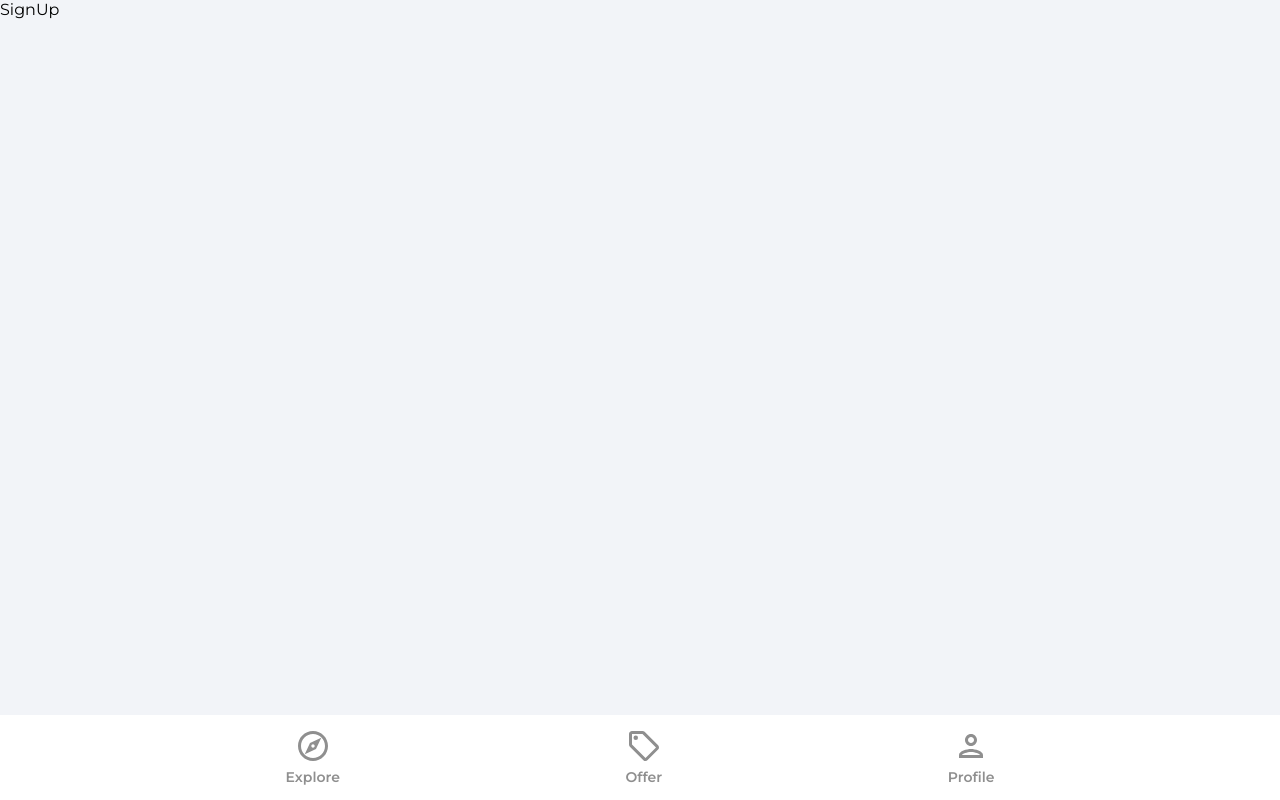
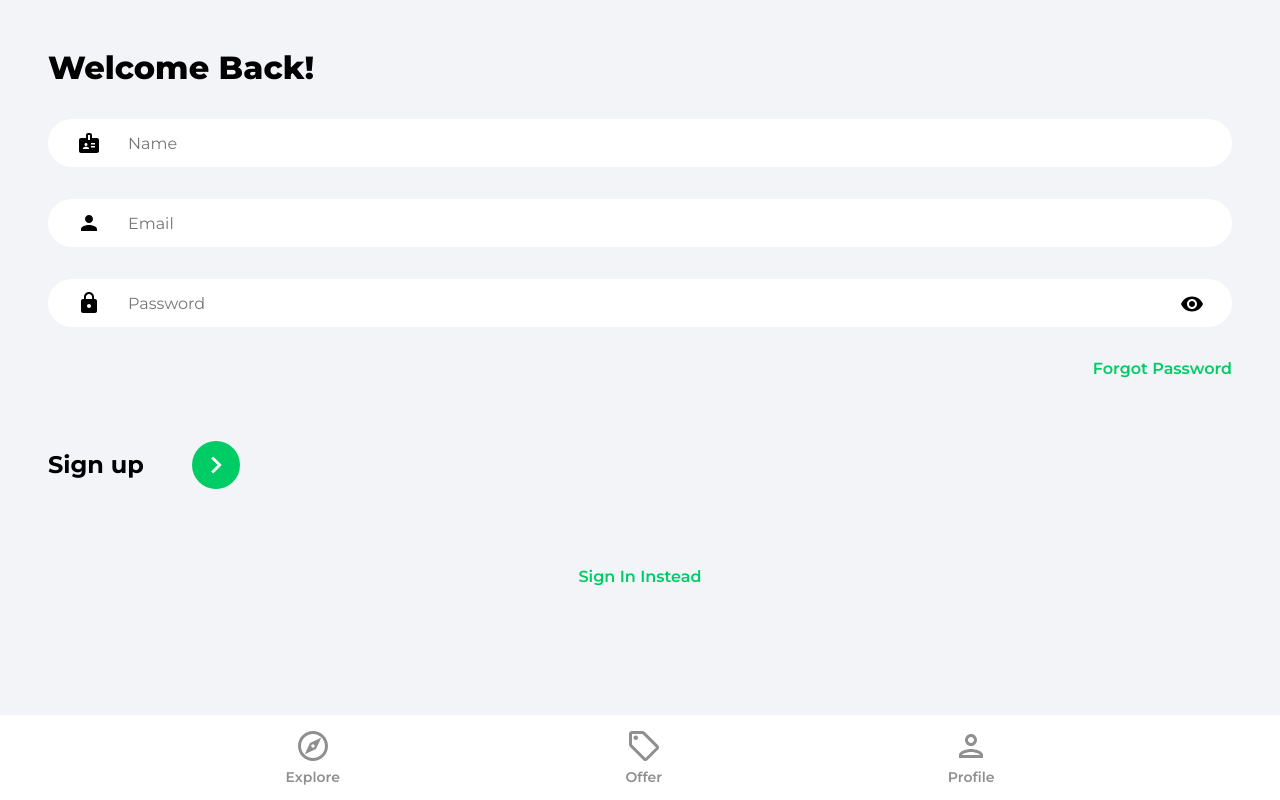
Before and after one commit to Gorbataras/house-marketplace, a React (Create React App) app: page /sign-up in a window 1280 px wide. Built offline with nearby package versions, Linux system fonts and the light colour scheme.

Commit message:
implement sign in and up routine

```diff
--- a/src/pages/SignIn.jsx
+++ b/src/pages/SignIn.jsx
@@ -1,8 +1,51 @@
-import React from 'react'
+import {useState} from 'react'
+import {Link, useNavigate} from 'react-router-dom'
+import {ReactComponent as ArrowRightIcon} from '../assets/svg/keyboardArrowRightIcon.svg'
+import visibilityIcon from '../assets/svg/visibilityIcon.svg'
 
 function SignIn() {
+  const [showPassowrd, setShowPassword] = useState(false)
+  const [formData, setformData] = useState({
+    email: '',
+    password: '',
+  })
+
+  const {email, password} = formData
+
+  const onChange = (e) => {
+    setformData((prevState) => ({
+      ...prevState,
+      [e.target.id]: e.target.value
+    }))
+  }
+
   return (
-    <div>SignIn</div>
+    <>
+      <div className="pageContainer">
+        <header>
+          <p className="pageHeader">Welcome Back!</p>
+        </header>
+
+        <form action="">
+          <input type="email" className="emailInput" placeholder='Email' id='email' value={email} onChange={onChange} />
+
+          <div className="passwordInputDiv">
+            <input type={showPassowrd ? 'text' : 'password'} className='passwordInput' placeholder='Password' id='password' value={password} onChange={onChange} />
+
+            <img src={visibilityIcon} alt="show password" className="showPassword" onClick={() => setShowPassword((prevState) => !prevState) } />
+          </div>
+
+          <Link to='/forgot-password' className='forgotPasswordLink'>Forgot Password</Link>
+
+          <div className="signInBar">
+            <p className="signInText">Sign In</p>
+            <button className="signInButton"><ArrowRightIcon fill='white' width='34px'height='34px'/></button>
+          </div>
+        </form>
+
+        <Link to='/sign-up' className='registerLink'>Sign Up Instead</Link>
+      </div>
+    </>
   )
 }
 
--- a/src/pages/SignUp.jsx
+++ b/src/pages/SignUp.jsx
@@ -1,8 +1,78 @@
-import React from 'react'
+import {useState} from 'react'
+import {Link, useNavigate} from 'react-router-dom'
+import {getAuth, createUserWithEmailAndPassword, updateProfile} from 'firebase/auth'
+import {db} from '../firebase.config'
+import {ReactComponent as ArrowRightIcon} from '../assets/svg/keyboardArrowRightIcon.svg'
+import visibilityIcon from '../assets/svg/visibilityIcon.svg'
 
 function SignUp() {
+  const [showPassowrd, setShowPassword] = useState(false)
+  const [formData, setformData] = useState({
+    name: '',
+    email: '',
+    password: '',
+  })
+
+  const {name, email, password} = formData
+
+  const navigate = useNavigate()
+
+  const onChange = (e) => {
+    setformData((prevState) => ({
+      ...prevState,
+      [e.target.id]: e.target.value
+    }))
+  }
+
+  const onSubmit = async (e) => {
+    e.preventDefault()
+
+    try {
+      const auth = getAuth()
+
+      const userCredential = await createUserWithEmailAndPassword(auth, email, password)
+
+      const user = userCredential.user
+
+      updateProfile(auth.currentUser, {
+        displayName: name
+      })
+
+      navigate('/')
+
+    } catch (error) {
+      console.log(error);
+    }
+  }
+
   return (
-    <div>SignUp</div>
+    <>
+      <div className="pageContainer">
+        <header>
+          <p className="pageHeader">Welcome Back!</p>
+        </header>
+
+        <form onSubmit={onSubmit}>
+          <input type="text" className="nameInput" placeholder='Name' id='name' value={name} onChange={onChange} />
+          <input type="email" className="emailInput" placeholder='Email' id='email' value={email} onChange={onChange} />
+
+          <div className="passwordInputDiv">
+            <input type={showPassowrd ? 'text' : 'password'} className='passwordInput' placeholder='Password' id='password' value={password} onChange={onChange} />
+
+            <img src={visibilityIcon} alt="show password" className="showPassword" onClick={() => setShowPassword((prevState) => !prevState) } />
+          </div>
+
+          <Link to='/forgot-password' className='forgotPasswordLink'>Forgot Password</Link>
+
+          <div className="signUpBar">
+            <p className="signUpText">Sign up</p>
+            <button className="signUpButton"><ArrowRightIcon fill='white' width='34px'height='34px'/></button>
+          </div>
+        </form>
+
+        <Link to='/sign-in' className='registerLink'>Sign In Instead</Link>
+      </div>
+    </>
   )
 }
 
```
